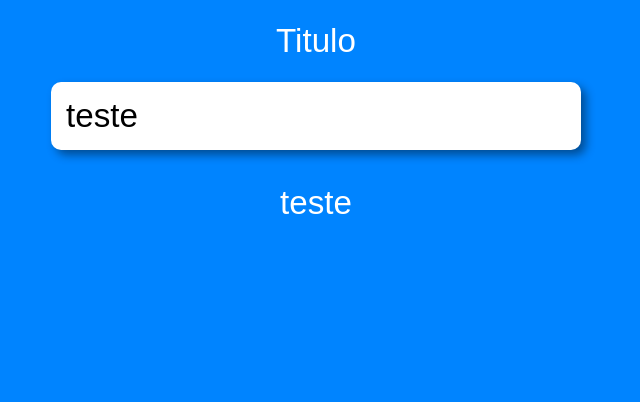
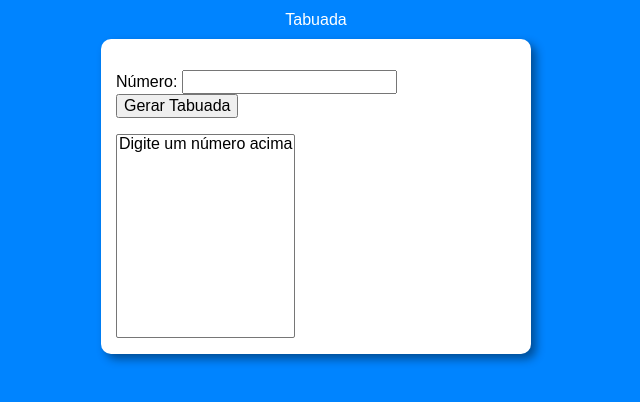
Before and after one commit to adrianostesse/curso-js, a plain HTML site: page aula14ex/ex017/modelo.html in a window 1280 px wide. Shown: the whole page, without its empty margins (324-964 px from the left). Drawn offline with Linux system fonts and the light colour scheme.

Commit message:
ex017 completo

```diff
--- a/aula14ex/ex017/modelo.html
+++ b/aula14ex/ex017/modelo.html
@@ -4,24 +4,24 @@
     <meta charset="UTF-8">
     <meta http-equiv="X-UA-Compatible" content="IE=edge">
     <meta name="viewport" content="width=device-width, initial-scale=1.0">
-    <title>Verificador de idade</title>
+    <title>Tabuada</title>
     <link rel="stylesheet" href="style.css">
 </head>
 <body>
     <header>
-        <h1>Titulo</h1>
+        <h1>Tabuada</h1>
     </header>
     <section>
         <div>
-           teste
+           <p>Número: <input type="number" name="num" id="inum">
+           <input type="button" value="Gerar Tabuada" onclick="tabuada()"></p>
         </div>
         <div>
-
+            <select name="tabuada" id="seltab" size="10">
+                <option>Digite um número acima</option>
+            </select>
         </div>
     </section>
-    <footer>
-        <p>teste</p>
-    </footer>
 
     <script src="script.js"></script>
 </body>
--- a/aula14ex/ex017/script.js
+++ b/aula14ex/ex017/script.js
@@ -0,0 +1,18 @@
+function tabuada() {
+    let num = document.getElementById('inum')
+    let tab = document.getElementById('seltab')
+    if(num.value.length == 0) {
+        alert('Por favor, digite um número!')
+    } else {
+        let n = Number(num.value)
+        var c = 1
+        tab.innerHTML = ''
+        while(c <=10) {
+            let item = document.createElement('option')
+            item.text = `${n} x ${c} = ${n*c}`
+            tab.appendChild(item)
+            c++
+        }
+    }
+
+}
--- a/aula14ex/ex017/style.css
+++ b/aula14ex/ex017/style.css
@@ -1,7 +1,7 @@
 @charset "UTF-8";
 
 * {
-    font: normal 1.2em Arial;
+    font: normal 1em Arial;
 }
 
 body {
@@ -18,7 +18,7 @@ section {
     background-color: white;
     border-radius: 10px;
     padding: 15px;
-    width: 500px;
+    width: 400px;
     margin: auto;
     box-shadow: 5px 5px 10px rgba(0, 0, 0, 0.425);
 }
```
